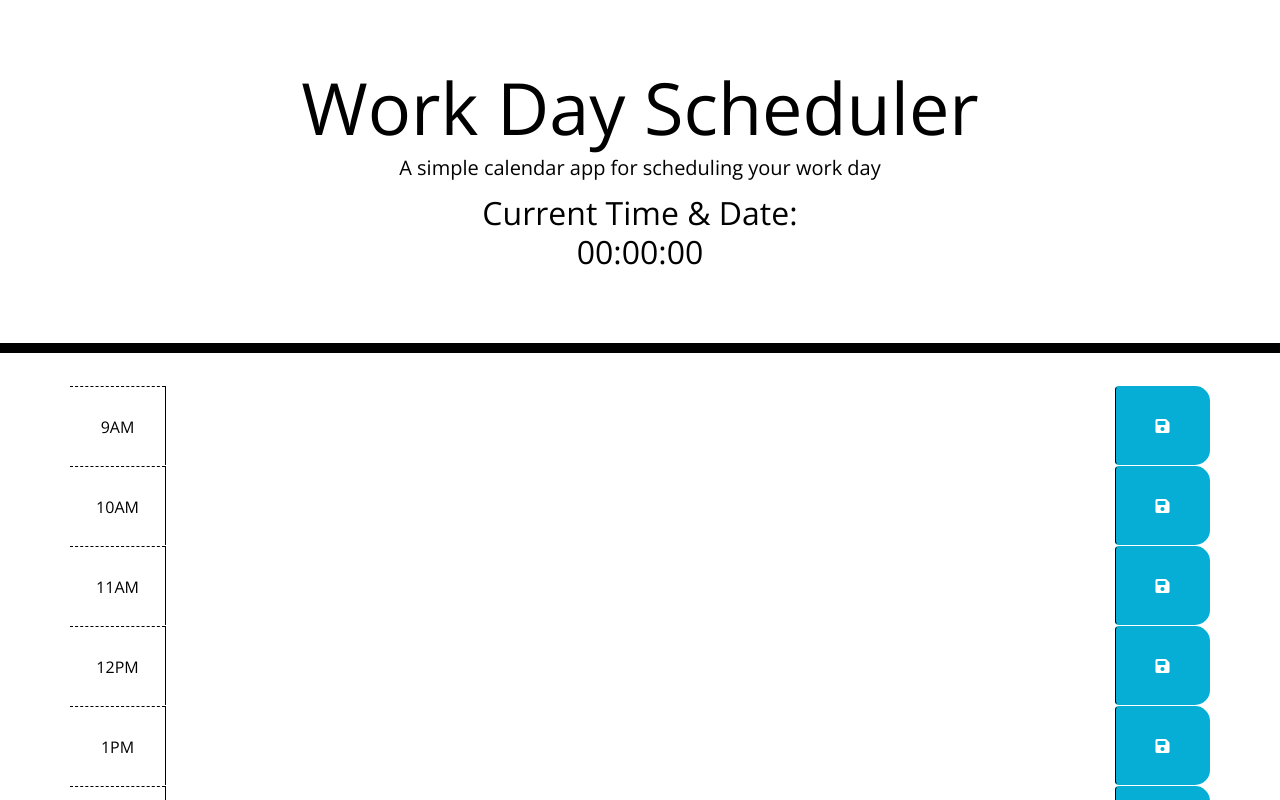
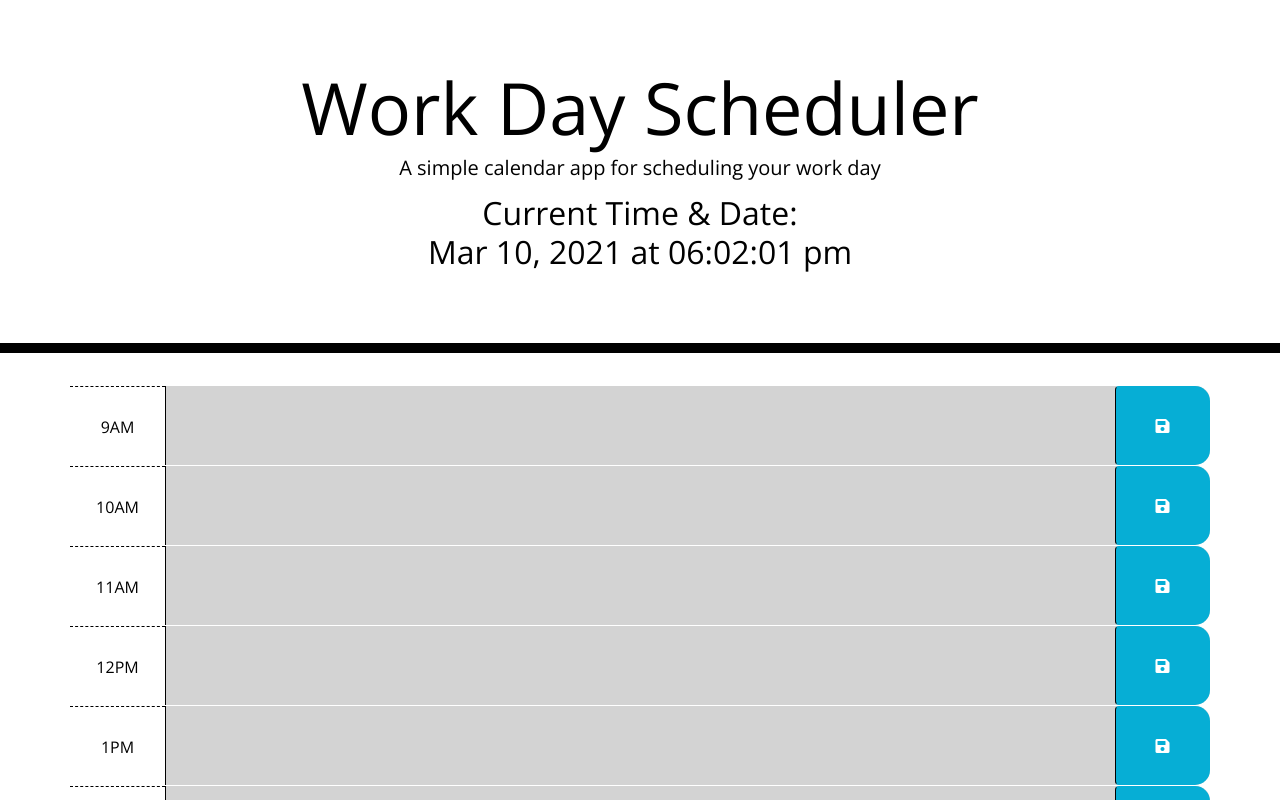
Before and after one commit to bmowrey729/Work-Day-Scheduler, a plain HTML site: page index.html in a window 1280 px wide. Shown: the top 800 px of the page. Drawn offline with nearby package versions, Linux system fonts and the light colour scheme; files that its build step writes are made by us from their sources.

Commit message:
Repaired links to assets folder

```diff
--- a/assets/script.js
+++ b/assets/script.js
@@ -97,5 +97,3 @@ if (hour < sixteenPm) {
   }  else if (hour > seventeenPm) {
     $("#hour-17").addClass("past");
   }
-
-console.log(tenAm)
--- a/index.html
+++ b/index.html
@@ -18,7 +18,7 @@
       href="https://fonts.googleapis.com/css?family=Open+Sans&display=swap"
       rel="stylesheet"
     />
-    <link rel="stylesheet" href="style.css" />
+    <link rel="stylesheet" href="assets/style.css"/>
     <title>Work Day Scheduler</title>
   </head>
 
@@ -116,6 +116,6 @@
 
     <script src="https://cdnjs.cloudflare.com/ajax/libs/jquery/3.2.1/jquery.min.js"></script>
     <script src="https://cdnjs.cloudflare.com/ajax/libs/moment.js/2.24.0/moment.min.js"></script>
-    <script src="script.js"></script>
+    <script src="assets/script.js"></script>
   </body>
 </html>
```
